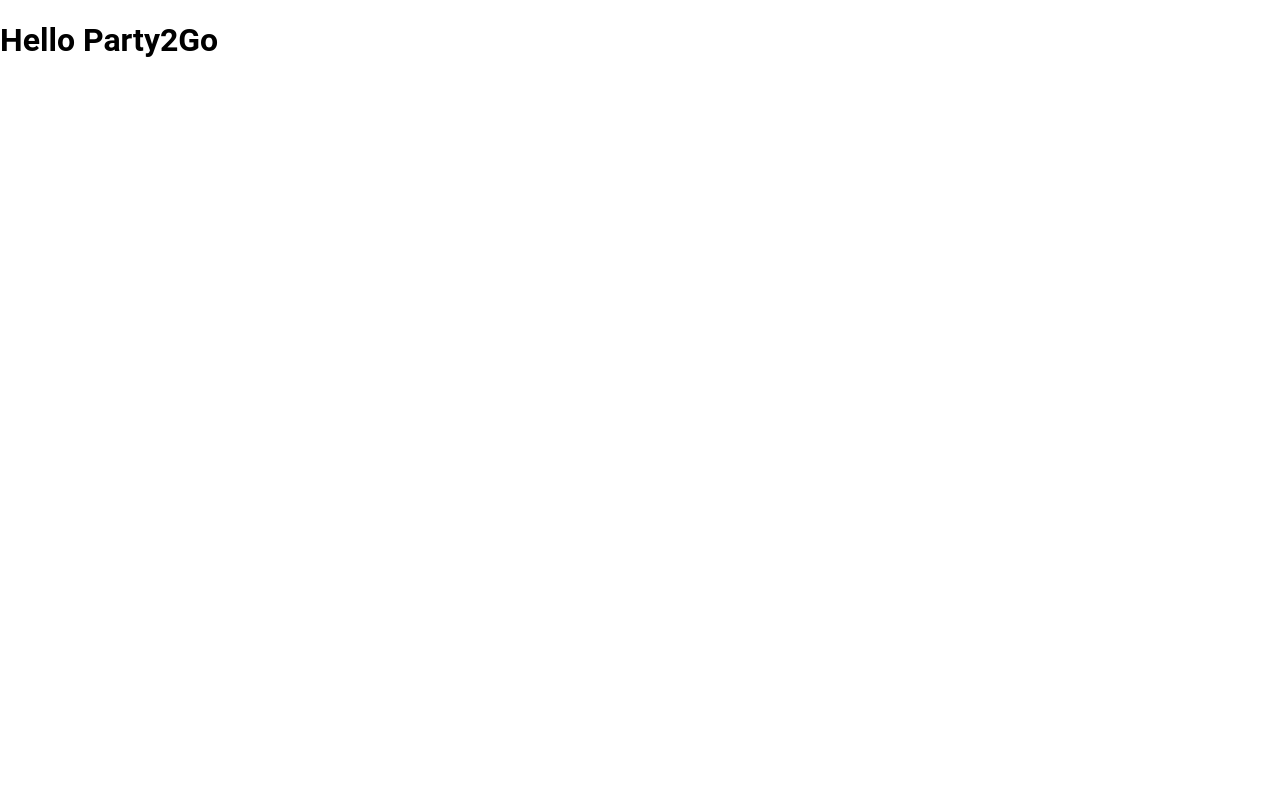
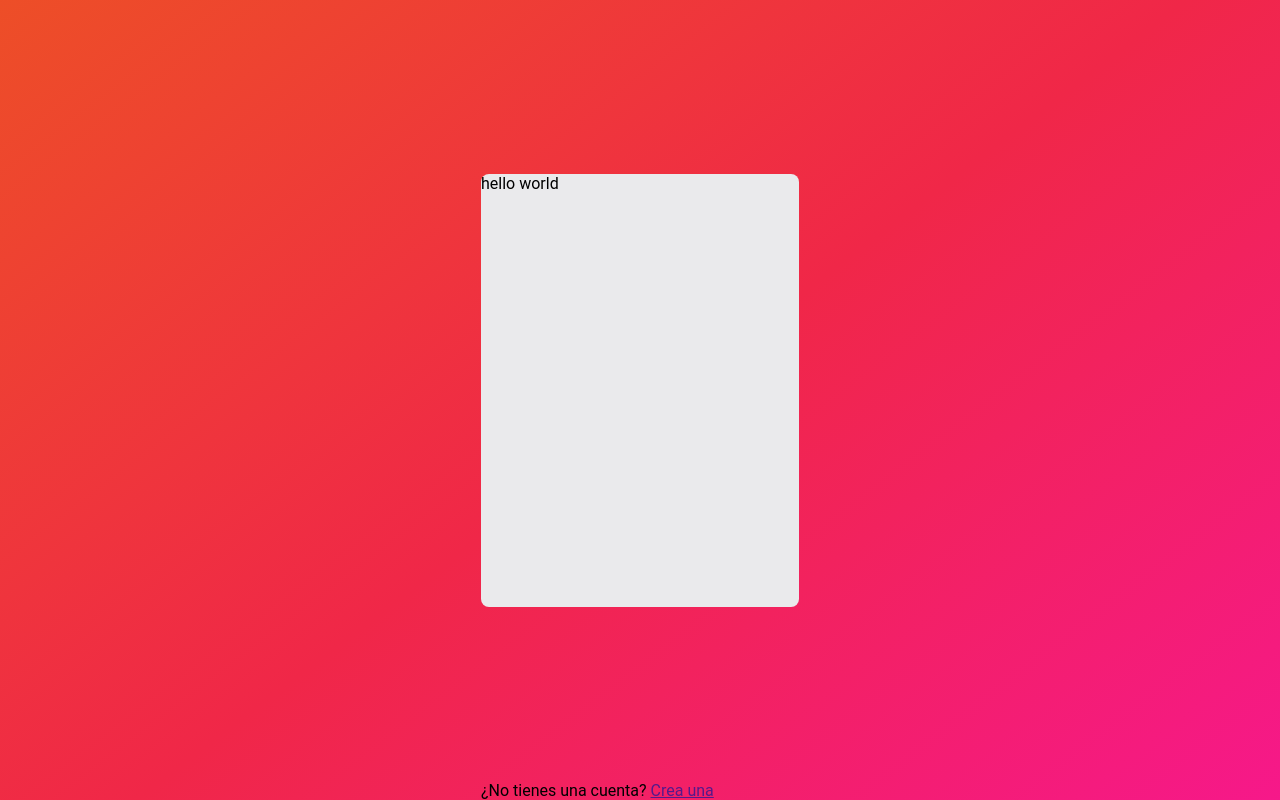
Before and after one commit to jorchsg/forntend-party2go, a React (Create React App) app: page /login in a window 1280 px wide. Built offline with nearby package versions, Linux system fonts and the light colour scheme.

Commit message:
Added Router and basic login

```diff
--- a/src/App.js
+++ b/src/App.js
@@ -1,9 +1,13 @@
 import React from 'react';
+import Login from './modules/login/login';
+import { Switch, Route, } from "react-router-dom";
 import './index.scss';
 
 function App() {
   return (
-    <h1>Hello Party2Go</h1>
+    <Switch>
+        <Route path="/login" component={Login} />
+    </Switch>
   );
 }
 
--- a/src/index.js
+++ b/src/index.js
@@ -2,10 +2,13 @@ import React from 'react';
 import ReactDOM from 'react-dom';
 import './index.scss';
 import App from './App';
+import { BrowserRouter as Router } from "react-router-dom";
 
 ReactDOM.render(
   <React.StrictMode>
-    <App />
+    <Router>
+      <App/>
+    </Router>
   </React.StrictMode>,
   document.getElementById('root')
 );
--- a/src/modules/login/Login.scss
+++ b/src/modules/login/Login.scss
@@ -0,0 +1,23 @@
+@import '../../styles/variables.scss';
+.login-image__container{
+    display: none;
+    img{
+        height: inherit;
+    }
+    background: $primary;
+
+}
+.form-container{
+    background: $primary;
+    width: 100vw;
+    height: 100vh;
+    display: grid;
+    align-items: flex-end;
+    justify-content: center;
+    &__subcontainer{
+        background: $gray;
+        height: 433px;
+        width: 318px;
+        border-radius: 8px;
+    }
+}
--- a/src/modules/login/login.jsx
+++ b/src/modules/login/login.jsx
@@ -1,9 +1,19 @@
 import React from 'react'
+import img from '../../assets/login-piñata.png'
+import './Login.scss'
 
 const Login = () => {
     return (
         <div>
-
+            <div className='login-image__container'>
+                <img src={img} alt="" />
+            </div>
+            <div className='form-container'>
+                <div className="form-container__subcontainer">
+                    hello world
+                </div>
+                <span>¿No tienes una cuenta? <a href="">Crea una</a></span>
+            </div>
         </div>
     )
 }
--- a/src/styles/variables.scss
+++ b/src/styles/variables.scss
@@ -9,14 +9,14 @@ $screen-md-max: 991px;
 $screen-lg-max: 1199px;
 
 // COLORS
-$primary: #585490;
+$primary: linear-gradient(142.75deg, #ED5026 -2.2%, #F02748 50.89%, #F71694 107.64%);;
 $primary-light: #6E67D3;
 $primary-dark: #1B1841;
 $secondary: #C4D043;
 $secondary-bajo: #DCE775;
 $black: #000000;
 $white: #FFFFFF;
-$gray: #F3F2EF;
+$gray: #EAEAEC;
 $gray-dark: #9E9E9E;
 $gradiante-linear: linear-gradient(180deg, #241E6B 30.21%, #79186F 100%);
 
```
Also changed, not shown: src/styles/mixins.scss (+16 -28 lines), src/assets/login-piñata.png (added).
